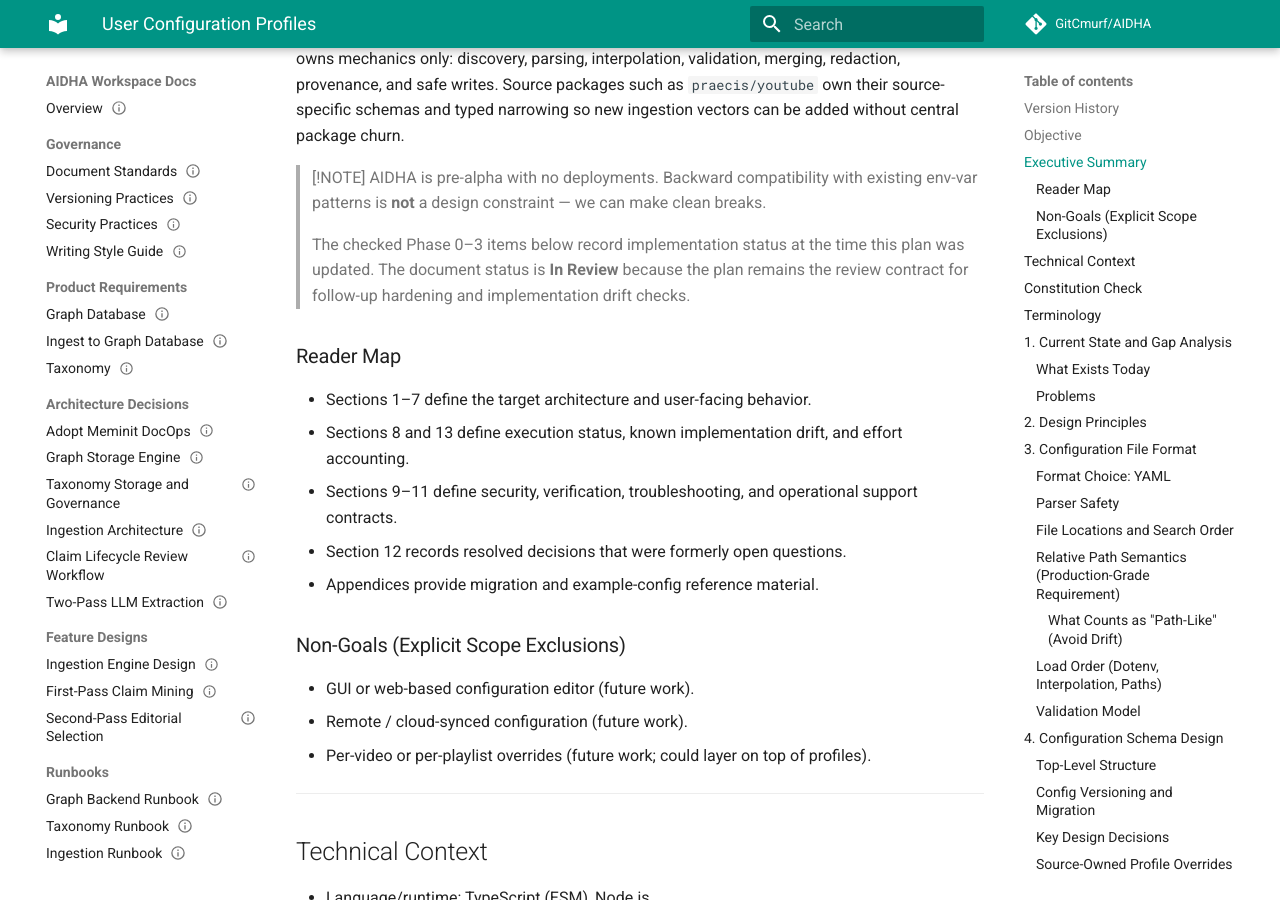
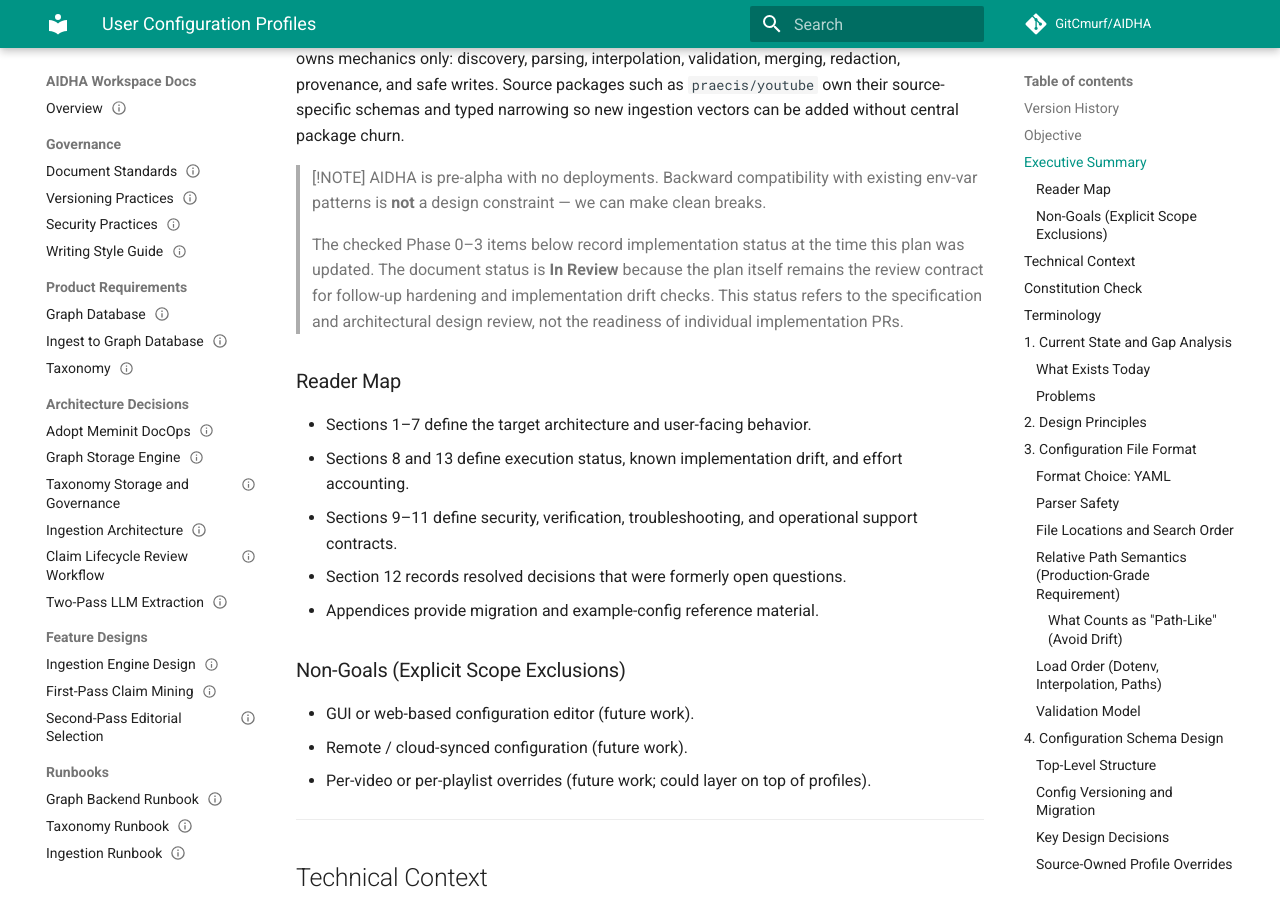
Before and after one commit to GitCmurf/AIDHA, an MkDocs documentation site: the page built from docs/05-planning/plan-005-user-configuration-profiles.md, in a window 1280 px wide and 900 px high, scrolled down 2846 px. Built offline with MkDocs 1.6.1 and Material for MkDocs 9.7.7, drawn with Linux system fonts in a browser that asks for light colours; comment, search, counter and statistics services are not loaded; the version menu is left out; some of the changed text lies outside the part shown.

Commit message:
code review issues 2

```diff
--- a/docs/05-planning/plan-005-user-configuration-profiles.md
+++ b/docs/05-planning/plan-005-user-configuration-profiles.md
@@ -13,7 +13,7 @@ docops_version: "2.0"
 
 > **Document ID:** AIDHA-PLAN-005
 > **Owner:** Repo Maintainers
-> **Approvers:** Pending maintainer approval
+> **Approvers:** GLM, Self-review
 > **Status:** In Review
 > **Version:** 1.6
 > **Last Updated:** 2026-05-15
@@ -64,9 +64,11 @@ churn.
 > AIDHA is pre-alpha with no deployments. Backward compatibility with existing
 > env-var patterns is **not** a design constraint — we can make clean breaks.
 >
-> The checked Phase 0–3 items below record implementation status at the time this
-> plan was updated. The document status is **In Review** because the plan remains
-> the review contract for follow-up hardening and implementation drift checks.
+The checked Phase 0–3 items below record implementation status at the time this
+plan was updated. The document status is **In Review** because the plan itself
+remains the review contract for follow-up hardening and implementation drift
+checks. This status refers to the specification and architectural design review,
+not the readiness of individual implementation PRs.
 
 ### Reader Map
 
@@ -1318,6 +1320,12 @@ Acceptance tests: `writer.test.ts`, `roundtrip.test.ts`, `explain.test.ts`,
 Acceptance tests: `logging.test.ts`, `error-catalog.test.ts`,
 `schema-changes.test.ts`, `deep-merge.property.test.ts`, `performance.test.ts`,
 scoped DocOps checks, and `pnpm docs:build`.
+
+> [!NOTE]
+> Phase 5A–5E are gates applied to implementation PRs and do not imply the
+> plan itself is unapproved or in a draft state. These checks ensure that any
+> PR claiming to fulfill the v1.3 contract is complete and PR-ready before
+> maintainer approval of the code.
 
 **Acceptance:** The branch cannot be considered Approved or PR-ready for the
 v1.3 contract until Phase 5A–5E are checked off, `pnpm -C packages/aidha-config
--- a/pnpm-lock.yaml
+++ b/pnpm-lock.yaml
@@ -83,10 +83,10 @@ importers:
   packages/reconditum:
     dependencies:
       classic-level:
-        specifier: ^1.4.1
+        specifier: 1.4.1
         version: 1.4.1
       levelgraph:
-        specifier: ^3.0.0
+        specifier: 3.0.0
         version: 3.0.0
       memory-level:
         specifier: ^3.1.0
```
Also changed, not shown: 6 other files.
